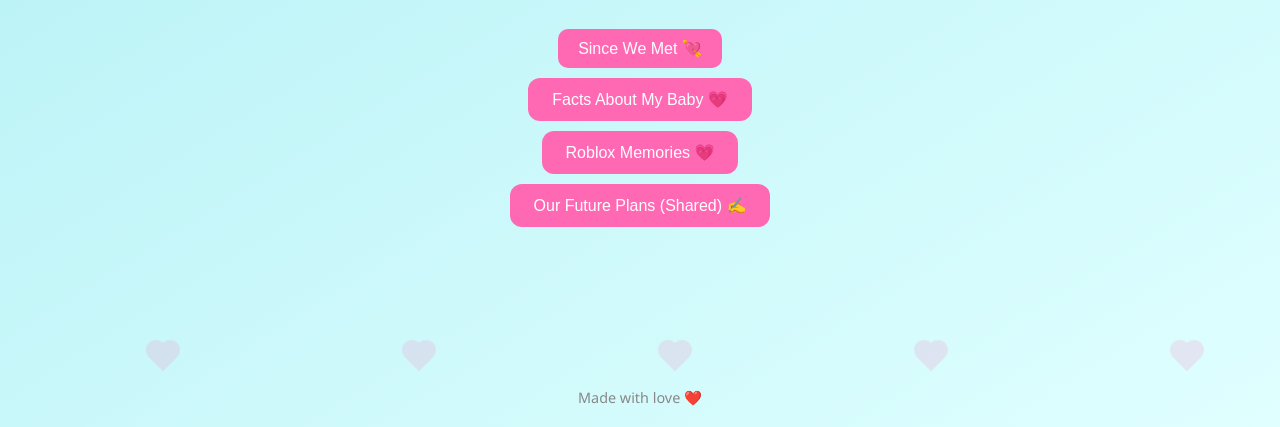
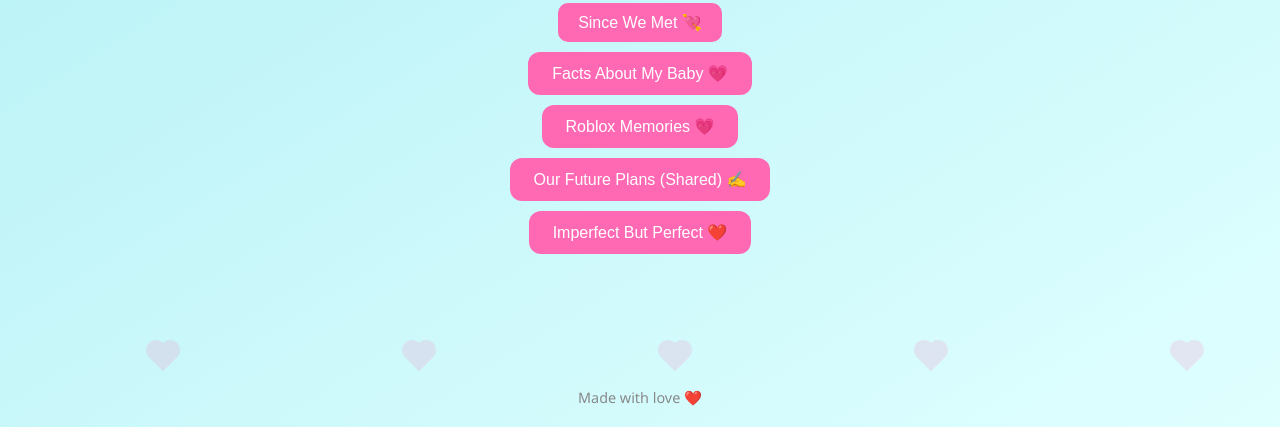
Before and after one commit to coinneachmac5-cloud/Website-For-Selina, a plain HTML site: page index.html in a window 1280 px wide. Shown: the part 373-800 px from the top of the page. Drawn offline with Linux system fonts and the light colour scheme.

Commit message:
Update index.html

```diff
--- a/index.html
+++ b/index.html
@@ -135,6 +135,14 @@
   </button>
 </a>
 
+  <a href="imperfect-but-perfect.html">
+  <button style="padding:12px 24px; font-size:1rem; border-radius:12px;
+                 background-color:#ff69b4; color:#fff; border:none;
+                 cursor:pointer; margin-top:10px;">
+    Imperfect But Perfect ❤️
+  </button>
+</a>
+
   <footer>Made with love ❤️</footer>
 </body>
 </html>
```
